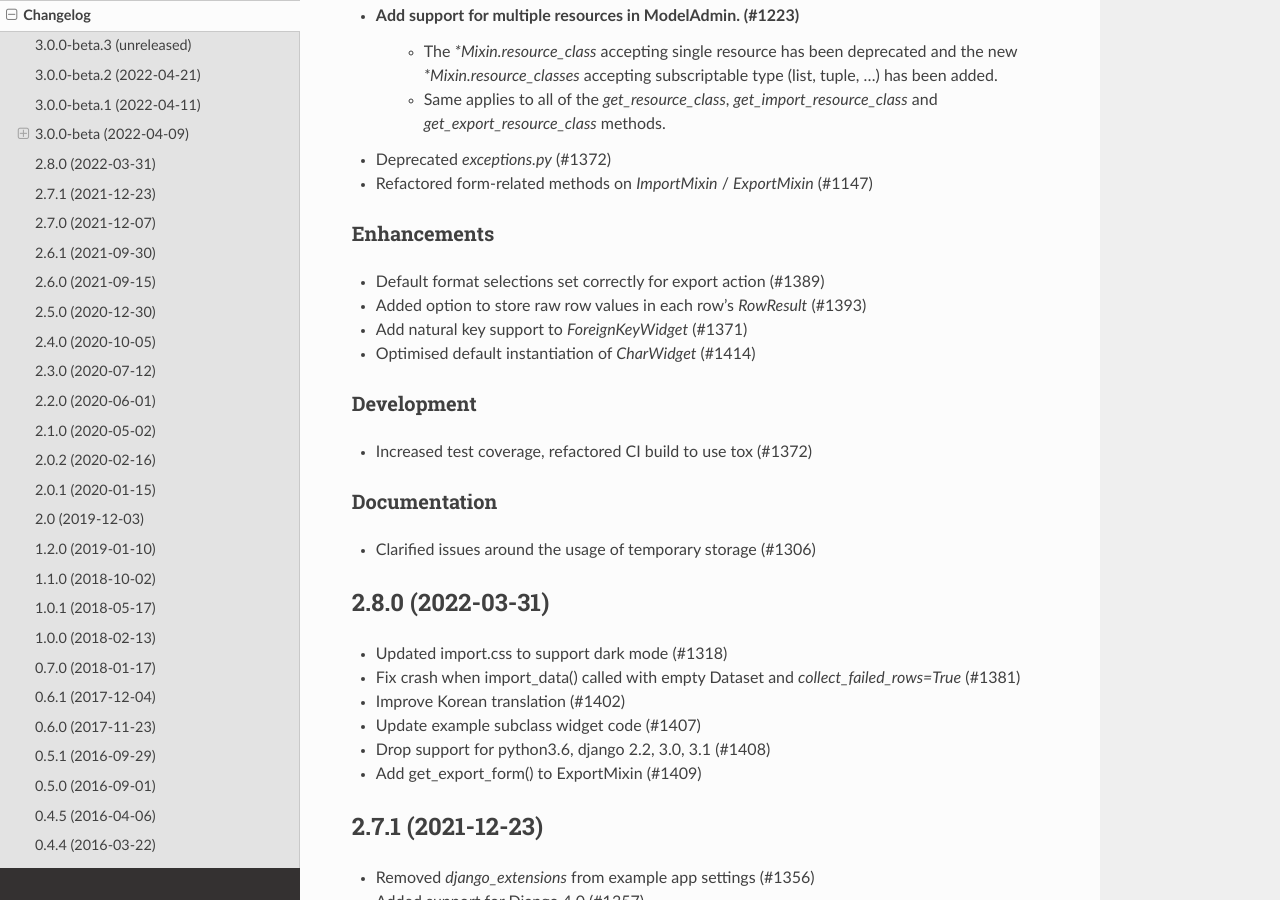
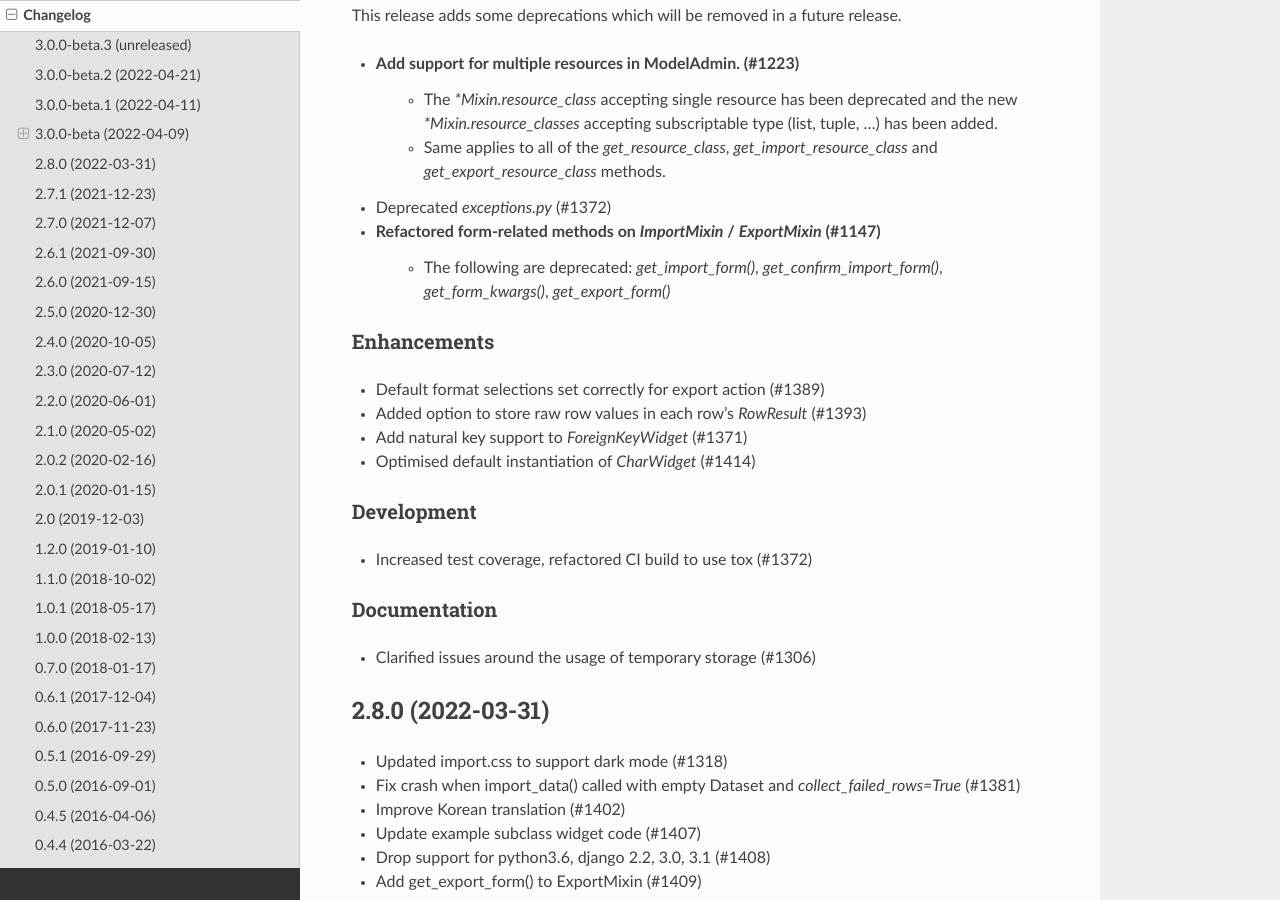
Before and after one commit to django-import-export/django-import-export, a Sphinx documentation site: the page built from docs/changelog.rst, in a window 1280 px wide and 900 px high, scrolled down 1452 px. Built offline with Sphinx 7.4.7 and the Read the Docs theme 2.0.0, drawn with Linux system fonts in a browser that asks for light colours; some of the changed text lies outside the part shown.

Commit message:
updated deprecation message

```diff
--- a/docs/changelog.rst
+++ b/docs/changelog.rst
@@ -3,6 +3,8 @@
 
 3.0.0-beta.3 (unreleased)
 -------------------------
+
+- Refactored form-related methods on `ImportMixin` / `ExportMixin` (#1147)
 
 3.0.0-beta.2 (2022-04-21)
 -------------------------
@@ -53,6 +55,7 @@
 - Deprecated `exceptions.py` (#1372)
 
 - Refactored form-related methods on `ImportMixin` / `ExportMixin` (#1147)
+    - The following are deprecated: `get_import_form()`, `get_confirm_import_form()`, `get_form_kwargs()`, `get_export_form()`
 
 Enhancements
 ############
```
